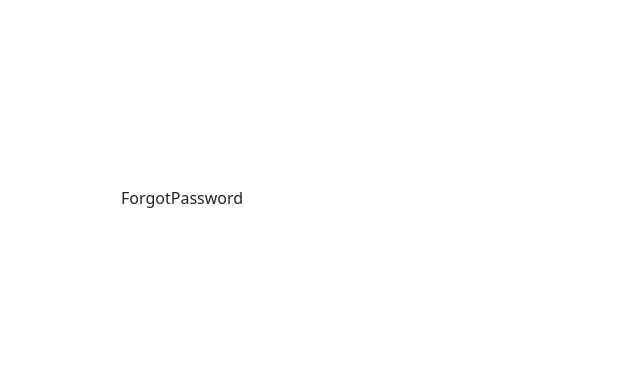
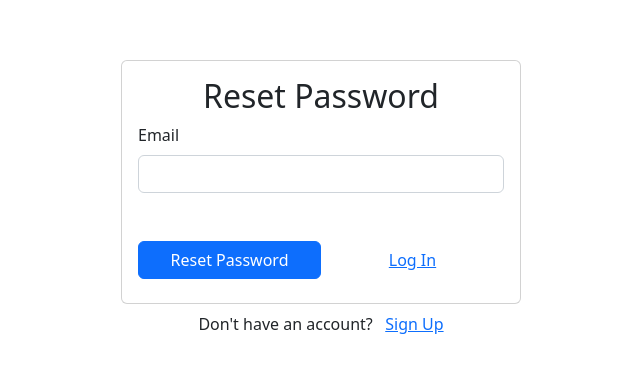
Before and after one commit to NickFasulo/Kanbanify, a React (Vite) app: page /forgot-password in a window 1280 px wide. Shown: the part 202-574 px from the top of the page, without its empty margins (319-959 px from the left). Built offline with nearby package versions, Linux system fonts and the light colour scheme; no server answers.

Commit message:
add success message

```diff
--- a/src/components/ForgotPassword.jsx
+++ b/src/components/ForgotPassword.jsx
@@ -1,5 +1,65 @@
+import { useRef, useState } from 'react'
+import { Link } from 'react-router-dom'
+import { Form, Button, Card, Alert } from 'react-bootstrap'
+import { useAuth } from '../contexts/AuthContext'
+
 export default function ForgotPassword() {
+  const emailRef = useRef()
+  const { resetPassword } = useAuth()
+  const [error, setError] = useState('')
+  const [message, setMessage] = useState('')
+  const [loading, setLoading] = useState(false)
+
+  async function handleSubmit(e) {
+    e.preventDefault()
+
+    try {
+      setError('')
+      setMessage('')
+      setLoading(true)
+      await resetPassword(emailRef.current.value)
+      setMessage('Check your email inbox for further instructions.')
+    } catch (err) {
+      console.log(err)
+      setError('Password reset failed.')
+    }
+    setLoading(false)
+  }
+
   return (
-    <div>ForgotPassword</div>
+    <>
+      <Card>
+        <Card.Body>
+          <h2 className='text-center mb4'>Reset Password</h2>
+          {error && (
+            <Alert className='text-center mt-3 mb-3' variant='danger'>
+              {error}
+            </Alert>
+          )}
+          {message && (
+            <Alert className='text-center mt-3 mb-3' variant='success'>
+              {message}
+            </Alert>
+          )}
+          <Form onSubmit={handleSubmit}>
+            <Form.Group id='email'>
+              <Form.Label>Email</Form.Label>
+              <Form.Control type='email' ref={emailRef} required />
+            </Form.Group>
+            <div className='d-flex align-items-center mt-5 mb-2'>
+              <Button disabled={loading} className='w-50' type='submit'>
+                Reset Password
+              </Button>
+              <div className='w-50 text-center'>
+                <Link to='/login'>Log In</Link>
+              </div>
+            </div>
+          </Form>
+        </Card.Body>
+      </Card>
+      <div className='w-100 text-center mt-2'>
+        Don't have an account? &nbsp; <Link to='/signup'>Sign Up</Link>
+      </div>
+    </>
   )
 }
--- a/src/components/Login.jsx
+++ b/src/components/Login.jsx
@@ -45,21 +45,19 @@ export default function Login() {
               <Form.Label>Password</Form.Label>
               <Form.Control type='password' ref={passwordRef} required />
             </Form.Group>
-            <Button
-              disabled={loading}
-              className='w-100 mt-4 mb-2'
-              type='submit'
-            >
-              Log In
-            </Button>
+            <div className='d-flex align-items-center mt-5 mb-2'>
+              <Button disabled={loading} className='w-50' type='submit'>
+                Log In
+              </Button>
+              <div className='w-50 text-center'>
+                <Link to='/forgot-password'>Forgot Password?</Link>
+              </div>
+            </div>
           </Form>
-          <div className='w-100 text-center mt-2'>
-            <Link to='/forgot-password'>Forgot Password?</Link>
-          </div>
         </Card.Body>
       </Card>
       <div className='w-100 text-center mt-2'>
-        Don't have an account? <Link to='/signup'>Sign Up</Link>
+        Don't have an account? &nbsp; <Link to='/signup'>Sign Up</Link>
       </div>
     </>
   )
--- a/src/contexts/AuthContext.jsx
+++ b/src/contexts/AuthContext.jsx
@@ -3,7 +3,8 @@ import {
   getAuth,
   signOut,
   signInWithEmailAndPassword,
-  createUserWithEmailAndPassword
+  createUserWithEmailAndPassword,
+  sendPasswordResetEmail
 } from 'firebase/auth'
 import firebaseApp from '../firebase'
 
@@ -30,6 +31,10 @@ export function AuthProdiver({ children }) {
     return signOut(auth)
   }
 
+  function resetPassword(email) {
+    return sendPasswordResetEmail(auth, email)
+  }
+
   useEffect(() => {
     const unsubscribe = auth.onAuthStateChanged(user => {
       setCurrentUser(user)
@@ -43,7 +48,8 @@ export function AuthProdiver({ children }) {
     currentUser,
     signup,
     login,
-    logout
+    logout,
+    resetPassword
   }
 
   return (
```
